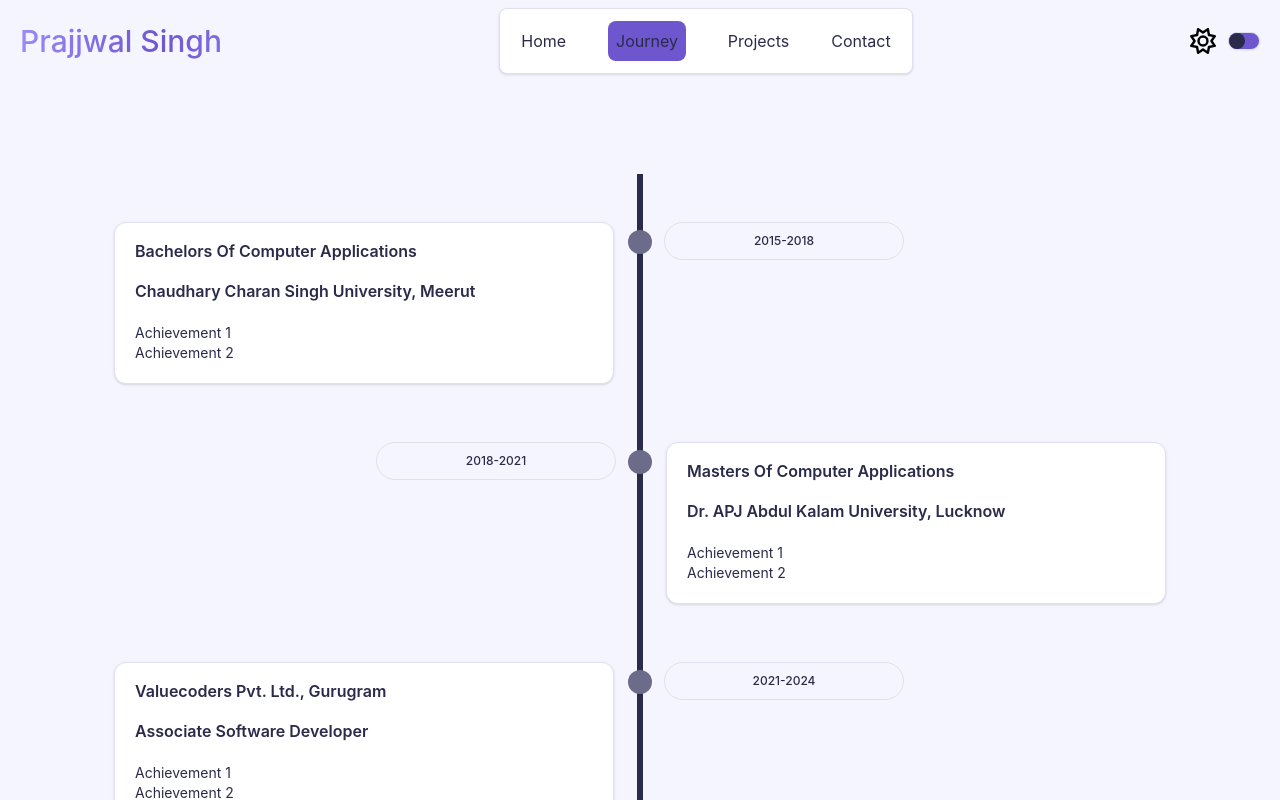
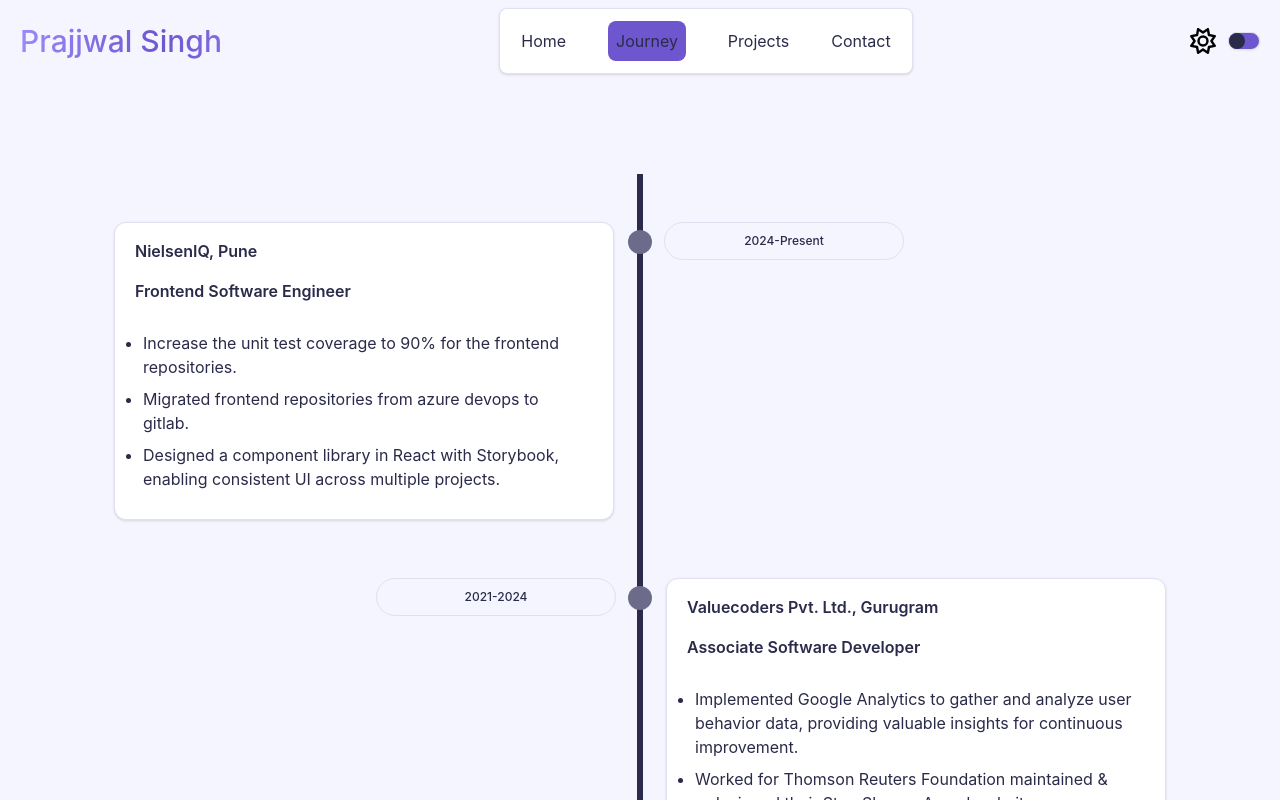
Before and after one commit to prajjwal2411/portfolio-v1, a Next.js app: page /journey in a window 1280 px wide. Shown: the top 800 px of the page. Built offline with nearby package versions, Linux system fonts and the light colour scheme.

Commit message:
Journey data added

```diff
--- a/src/app/components/common/JourneyCards/JourneyCard.tsx
+++ b/src/app/components/common/JourneyCards/JourneyCard.tsx
@@ -18,11 +18,13 @@ export default function JourneyCard(props: JourneyCardProps) {
     <Card className="p-5">
       <CardTitle className="">{header}</CardTitle>
       <CardTitle>{title}</CardTitle>
-      {/* <CardDescription>{date}</CardDescription> * Remove the date from here and Add it to right side of the card as a badge */}
       <CardDescription>
         <ul>
-          <li>Achievement 1</li>
-          <li>Achievement 2</li>
+          {description?.map((data, index) => {
+            return <li className="list-disc m-2 text-base" key={index+1}>
+              {data}
+            </li>
+          })}
         </ul>
       </CardDescription>{" "}
       {/* Description in a loop */}
--- a/src/app/journey/journeyData.ts
+++ b/src/app/journey/journeyData.ts
@@ -2,27 +2,19 @@ export interface JourneyCardData {
     header: string;
     title: string;
     date: string;
-    description: string[];
+    description?: string[];
 }
 
 
 export const journeyData: JourneyCardData[] = [
     {
-        header: 'Bachelors Of Computer Applications',
-        title: 'Chaudhary Charan Singh University, Meerut',
-        date: '2015-2018',
+        header: 'NielsenIQ, Pune',
+        title: 'Frontend Software Engineer',
+        date: '2024-Present',
         description: [
-            'Achievement 1',
-            'Achievement 2',
-        ]
-    },
-    {
-        header: 'Masters Of Computer Applications',
-        title: 'Dr. APJ Abdul Kalam University, Lucknow',
-        date: '2018-2021',
-        description: [
-            'Achievement 1',
-            'Achievement 2',
+            'Increase the unit test coverage to 90% for the frontend repositories.',
+            'Migrated frontend repositories from azure devops to gitlab.',
+            'Designed a component library in React with Storybook, enabling consistent UI across multiple projects.'
         ]
     },
     {
@@ -30,17 +22,18 @@ export const journeyData: JourneyCardData[] = [
         title: 'Associate Software Developer',
         date: '2021-2024',
         description: [
-            'Achievement 1',
-            'Achievement 2',
+            'Implemented Google Analytics to gather and analyze user behavior data, providing valuable insights for continuous improvement.',
+            'Worked for Thomson Reuters Foundation maintained & redesigned their Stop Slavery Award website',
         ]
     },
     {
-        header: 'NielsenIQ, Pune',
-        title: 'Frontend Software Engineer',
-        date: '2024-Present',
-        description: [
-            'Achievement 1',
-            'Achievement 2',
-        ]
-    }
+        header: 'Bachelors Of Computer Applications',
+        title: 'Chaudhary Charan Singh University, Meerut',
+        date: '2015-2018',
+    },
+    {
+        header: 'Masters Of Computer Applications',
+        title: 'Dr. APJ Abdul Kalam University, Lucknow',
+        date: '2018-2021',
+    },
 ]
--- a/src/app/journey/page.tsx
+++ b/src/app/journey/page.tsx
@@ -2,7 +2,6 @@ import { Badge } from "@/components/ui/badge";
 import JourneyCard from "../components/common/JourneyCards/JourneyCard";
 import styles from "./journey.module.css";
 import { journeyData } from "./journeyData";
-import Aurora from "../components/animations/Aurora/Aurora";
 
 export default function Journey() {
   return (
@@ -34,6 +33,7 @@ export default function Journey() {
                   <JourneyCard
                     header={data?.header}
                     title={data?.title}
+                    description={data?.description}
                   ></JourneyCard>
                 </div>
               </div>
```
